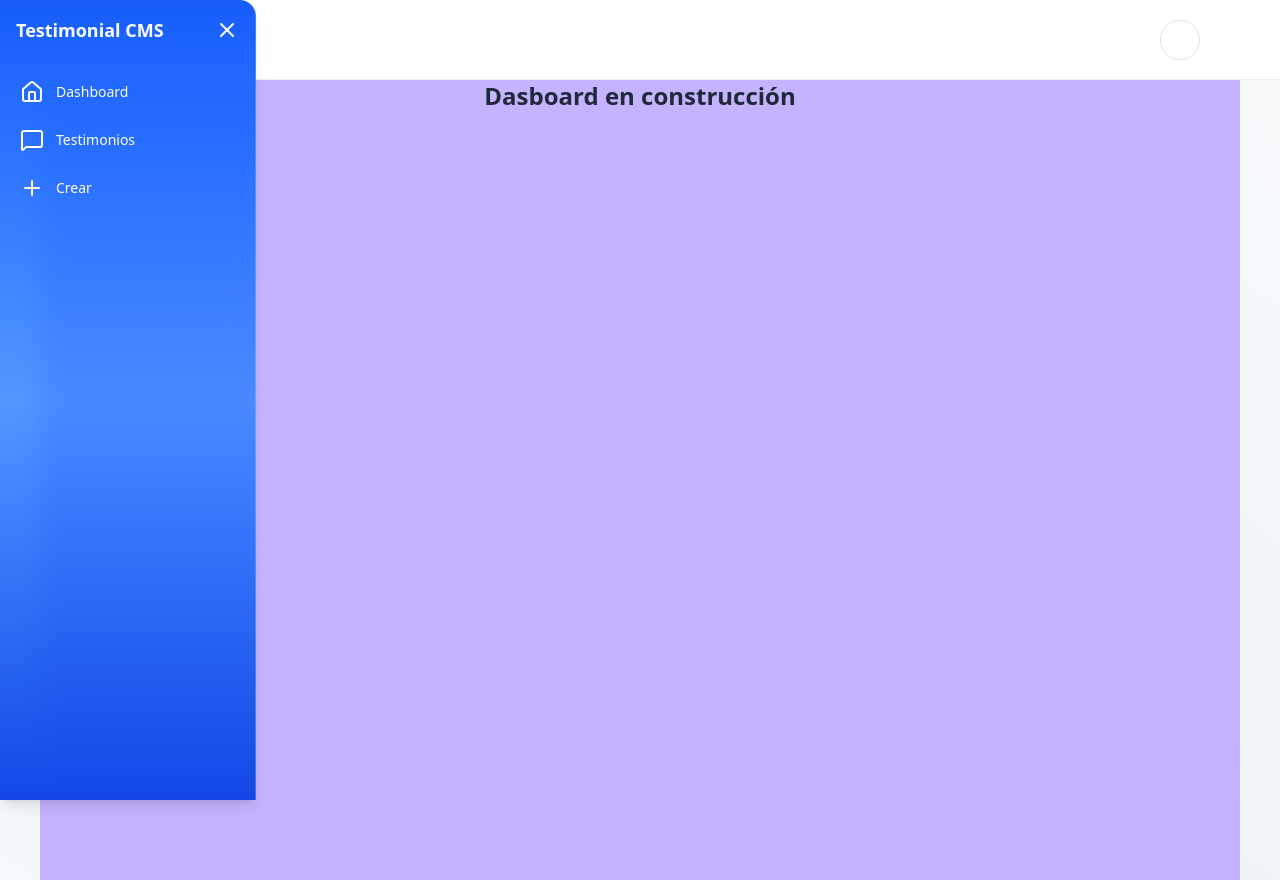
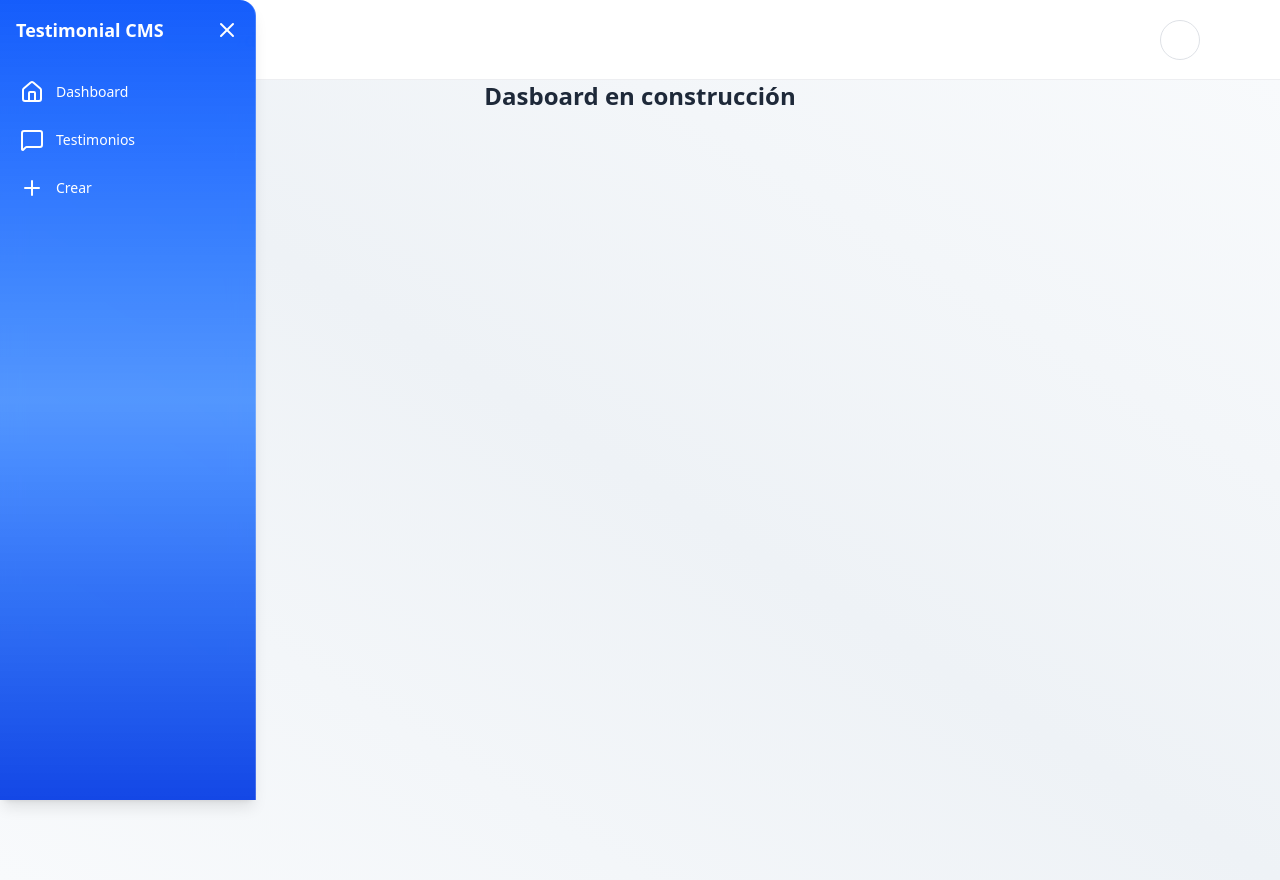
Before and after one commit to No-Country-simulation/S03-26-Equipo-06-Web-App-Development, a Next.js app in the folder frontend/: page /dashboard in a window 1280 px wide. Built offline with nearby package versions, Linux system fonts and the light colour scheme.

Commit message:
fix:se ejecuta build para producción

```diff
--- a/frontend/app/dashboard/page.tsx
+++ b/frontend/app/dashboard/page.tsx
@@ -3,9 +3,9 @@
 export default function Dashboard() {
   return (
     <div className='min-h-screen bg-linear-to-tr from-[#f8fafc] via-[#eef2f6] to-[#f8fafc]'>
-      <div className='h-250 w-300 bg-violet-300 m-auto' >
+
         <h1 className='mb-6  text-center text-2xl font-bold text-gray-800'>Dasboard en construcción</h1>
-      </div>
+
     </div>
   )
 }
```
